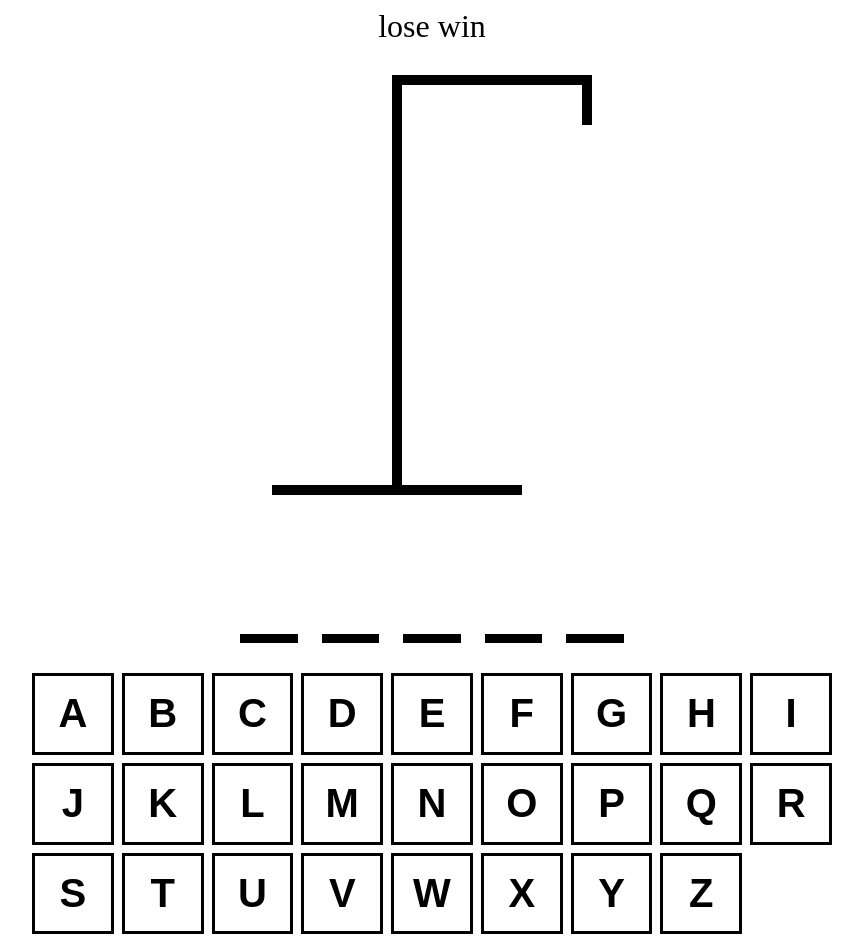
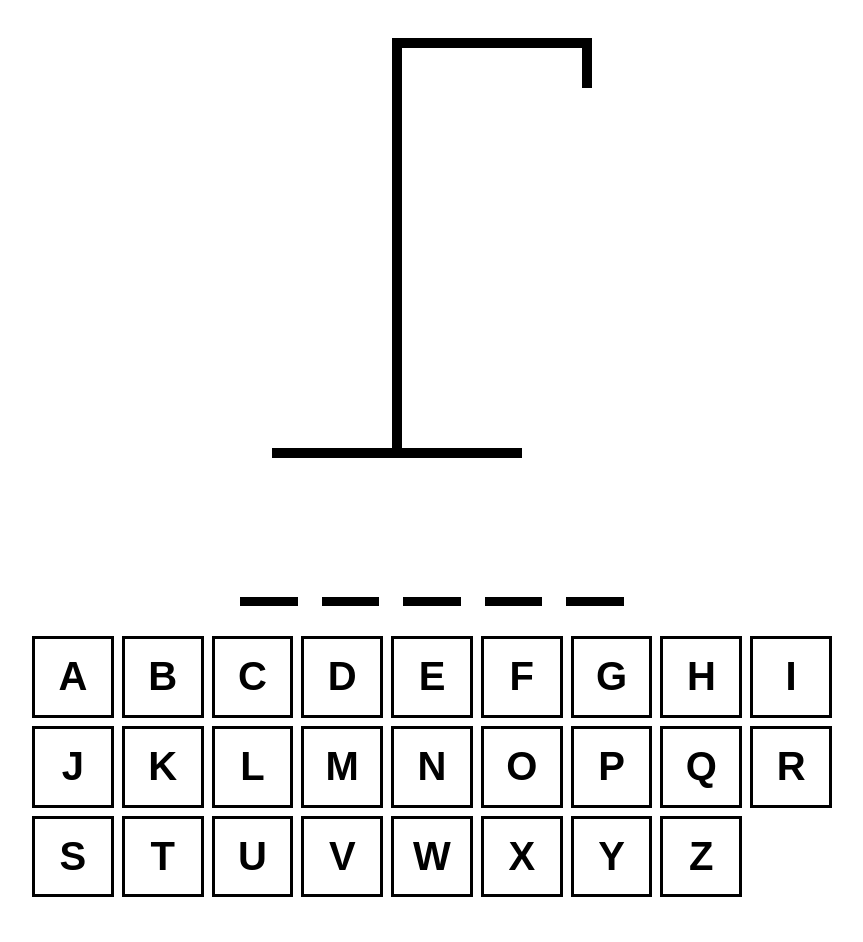
Before and after one commit to Ramish93/Hangman-react-ts, a React (Vite) app: page / in a window 1280 px wide. Shown: the whole page, without its empty margins (208-1071 px from the left). After the commit the page ends 905 px from the top, so only its background shows below. Built offline with nearby package versions, Linux system fonts and the light colour scheme.

Commit message:
word and winner looser text is shown based on if user guessed the letter, everything workin as design

```diff
--- a/src/App.tsx
+++ b/src/App.tsx
@@ -14,12 +14,17 @@ function App() {
     (letter) => !wordToGuess.includes(letter)
   );
 
+  const isLoser = incorrectLetters.length >= 6;
+  const isWinner = wordToGuess
+    .split("")
+    .every((letter) => guessedLetters.includes(letter));
+
   const addGuessedLetter = useCallback(
     (newletter: string) => {
-      if (guessedLetters.includes(newletter)) return;
+      if (guessedLetters.includes(newletter) || isWinner || isLoser) return;
       setGuessedLetters((letters) => [...letters, newletter]);
     },
-    [guessedLetters]
+    [guessedLetters, isWinner, isLoser]
   );
 
   useEffect(() => {
@@ -47,9 +52,16 @@ function App() {
         alignItems: "center",
       }}
     >
-      <div style={{ fontSize: "2rem", textAlign: "center" }}>lose win</div>
+      <div style={{ fontSize: "2rem", textAlign: "center" }}>
+        {isWinner && "Winner !! Refrest to try again"}
+        {isLoser && "Nice Try!! Refrest to try again"}
+      </div>
       <HangmanDrawing numberOfGussess={incorrectLetters.length} />
-      <HangmanWord guessedLetters={guessedLetters} wordToGuess={wordToGuess} />
+      <HangmanWord
+        reveal={isLoser}
+        guessedLetters={guessedLetters}
+        wordToGuess={wordToGuess}
+      />
       <div style={{ alignSelf: "stretch" }}>
         <Keyboard
           activeLetters={guessedLetters.filter((letter) =>
@@ -57,6 +69,7 @@ function App() {
           )}
           inactiveLetters={incorrectLetters}
           addGuessedLetter={addGuessedLetter}
+          disabled={isWinner || isLoser}
         />
       </div>
     </div>
--- a/src/components/HangmanWord.tsx
+++ b/src/components/HangmanWord.tsx
@@ -1,9 +1,14 @@
 type HangmanWordProps = {
   guessedLetters: string[];
   wordToGuess: string;
+  reveal?: boolean;
 };
 
-const HangmanWord = ({ guessedLetters, wordToGuess }: HangmanWordProps) => {
+const HangmanWord = ({
+  guessedLetters,
+  wordToGuess,
+  reveal = false,
+}: HangmanWordProps) => {
   return (
     <div
       style={{
@@ -18,9 +23,10 @@ const HangmanWord = ({ guessedLetters, wordToGuess }: HangmanWordProps) => {
         <span style={{ borderBottom: ".1em solid black" }} key={index}>
           <span
             style={{
-              visibility: guessedLetters.includes(letter)
-                ? "visible"
-                : "hidden",
+              visibility:
+                guessedLetters.includes(letter) || reveal
+                  ? "visible"
+                  : "hidden",
             }}
           >
             {letter}
--- a/src/components/Keyboard.tsx
+++ b/src/components/Keyboard.tsx
@@ -33,12 +33,14 @@ type KeyboardProps = {
   activeLetters: string[];
   inactiveLetters: string[];
   addGuessedLetter: (letter: string) => void;
+  disabled?: boolean;
 };
 
 const Keyboard = ({
   activeLetters,
   inactiveLetters,
   addGuessedLetter,
+  disabled = false,
 }: KeyboardProps) => {
   return (
     <div
@@ -59,7 +61,7 @@ const Keyboard = ({
               isInactive ? styles.inactive : ""
             }`}
             key={key}
-            disabled={isActive || isInactive}
+            disabled={isActive || isInactive || disabled}
           >
             {key}
           </button>
```
